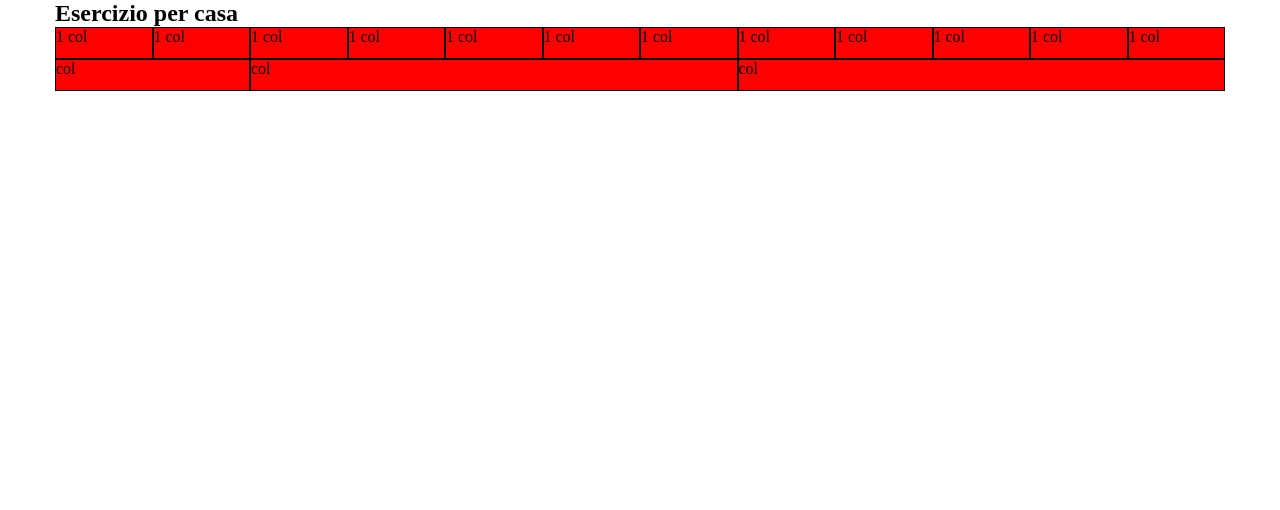
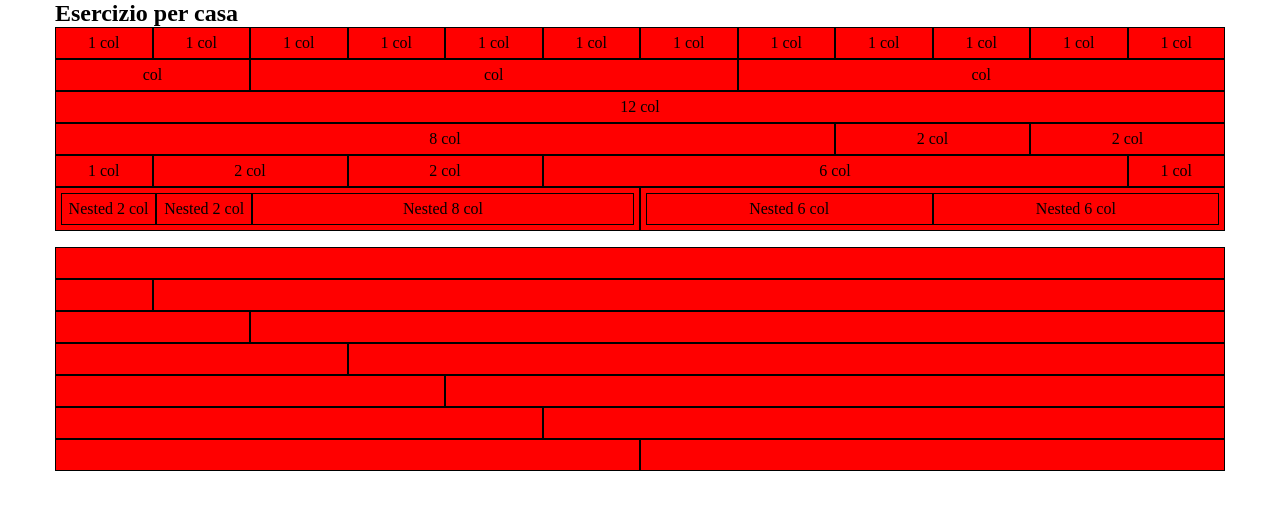
Before and after one commit to TommasoGalistu/html-css-12bool, a plain HTML site: page index.html in a window 1280 px wide. Drawn offline with Linux system fonts and the light colour scheme.

Commit message:
fine primo blocco

```diff
--- a/css/style.css
+++ b/css/style.css
@@ -0,0 +1,11 @@
+
+/* rendere tutte le scritte centrali */
+[class*='col-']{
+    display: flex;
+    justify-content: center;
+    align-items: center;
+}
+
+.padd{
+    padding: 0.3rem;
+}
--- a/index.html
+++ b/index.html
@@ -10,7 +10,7 @@
     <body>
         <div class="container">
             <h2>Esercizio per casa</h2>
-            <div class="row">
+            <div class="row margin-bottom">
 
                 <!-- prima riga -->
                 <div class="col-1">
@@ -60,6 +60,93 @@
                 <div class="col-5">
                     <span>col</span>
                 </div>
+
+                <!-- terza riga -->
+                <div class="col-12">
+                    <span>12 col</span>
+                </div>
+
+                <!-- quarta riga -->
+                <div class="col-8">
+                    <span>8 col</span>
+                </div>
+                <div class="col-2">
+                    <span>2 col</span>
+                </div>
+                <div class="col-2">
+                    <span>2 col</span>
+                </div>
+
+                <!-- quinta riga -->
+                <div class="col-1">
+                    <span>1 col</span>
+                </div>
+                <div class="col-2">
+                    <span>2 col</span>
+                </div>
+
+                <div class="col-2">
+                    <span>2 col</span>
+                </div>
+                <div class="col-6">
+                    <span>6 col</span>
+                </div>
+                <div class="col-1">
+                    <span>1 col</span>
+                </div>
+
+                <!-- sesta riga -->
+                <div class="col-6 padd">
+                    <div class="col-2">
+                        <span>Nested 2 col</span>
+                    </div>
+                    <div class="col-2">
+                        <span>Nested 2 col</span>
+                    </div>
+                    <div class="col-8">
+                        <span>Nested 8 col</span>
+                    </div>
+                </div>
+                <div class="col-6 padd">
+                    <div class="col-6">
+                        <span>Nested 6 col</span>
+                    </div>
+                    <div class="col-6">
+                        <span>Nested 6 col</span>
+                    </div>
+                </div>
+
+                <!-- fine riga -->
+            </div>
+
+            <!-- seconda row contenitore-->
+            <div class="row">
+
+                <!-- prima riga -->
+                <div class="col-12"></div>
+
+                <!-- seconda riga -->
+                <div class="col-1"></div>
+                <div class="col-11"></div>
+
+                <!-- terza riga -->
+                <div class="col-2"></div>
+                <div class="col-10"></div>
+
+                <!-- quarta riga -->
+                <div class="col-3"></div>
+                <div class="col-9"></div>
+                <!-- quinta riga -->
+                <div class="col-4"></div>
+                <div class="col-8"></div>
+                <!-- sesta riga -->
+                <div class="col-5"></div>
+                <div class="col-7"></div>
+                <!-- settima riga -->
+                <div class="col-6"></div>
+                <div class="col-6"></div>
+
+
             </div>
 
         </div>
```
